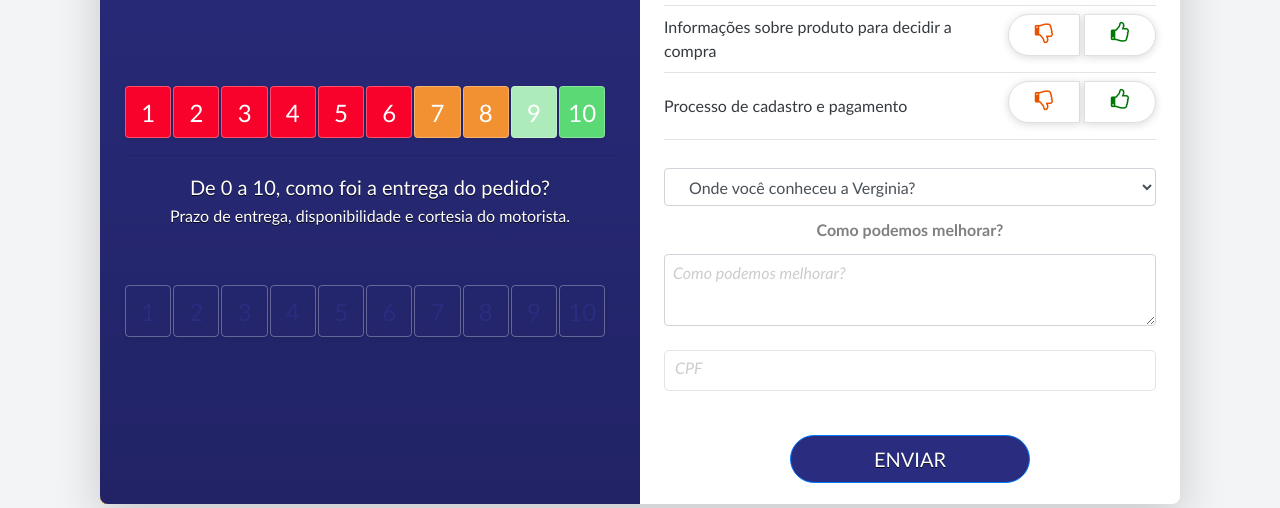
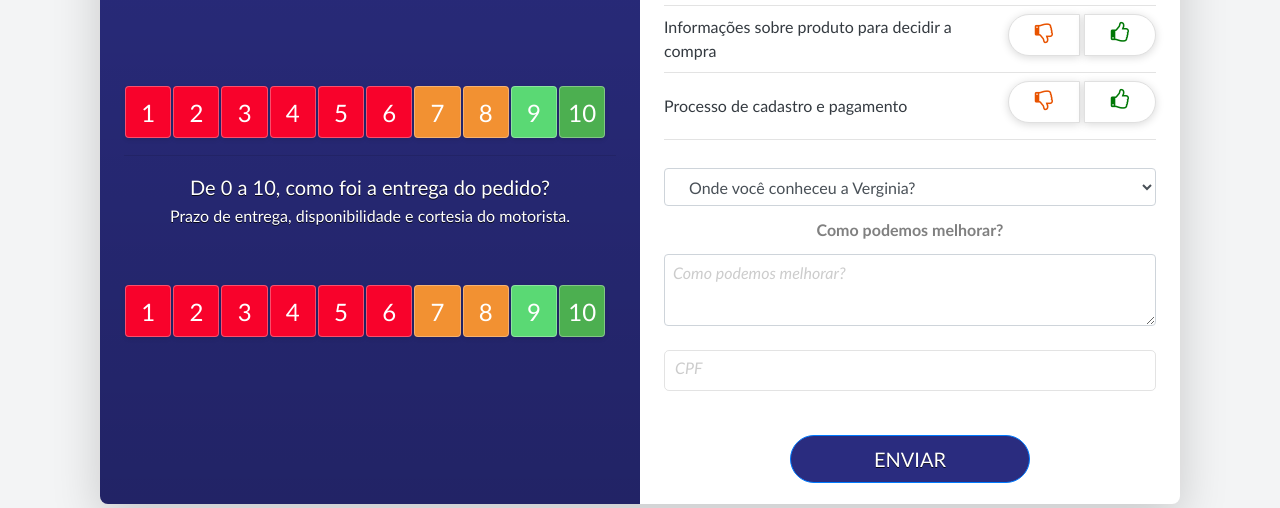
Before and after one commit to LojaVirtualTintasVerginia/assessment, a plain HTML site: page teste.html in a window 1280 px wide. Shown: the part 356-864 px from the top of the page. Drawn offline with Linux system fonts and the light colour scheme.

Commit message:
uptade css

```diff
--- a/css/style.css
+++ b/css/style.css
@@ -1470,7 +1470,7 @@ label:hover {
 }
 
 label:hover::before {
-	background : rgba(211, 84, 0, 0.2);
+	background : rgba(231, 99, 11, 0.2);
 }
 
 
@@ -1529,7 +1529,7 @@ input[value="10"]:checked + label {
 }
 
 input[type="radio"]:checked + label::before {
-	background : #D35400;
+	background : #0077ff !important;
 }
 input[id="dont-like-delivery"] {
 	display : none;
@@ -1916,7 +1916,7 @@ checkbox:checked ~ .background-color{
 	width: 100%;
 	height: 100%;
 	border-radius: 4px;
-	background-image: linear-gradient(298deg, var(--red), var(--yellow));
+
 	z-index: -1;
 }
 .checkbox-tools:checked + label .uil,
--- a/teste.html
+++ b/teste.html
@@ -99,11 +99,11 @@
                                       8
                                     </label>
                                     <input class="checkbox-tools" type="radio"  id="tool-9" name="entry.617082297" value="9">
-                                    <label class="for-checkbox-tools" for="tool-9" style="background-color: #adecba; color: #fff;">
+                                    <label class="for-checkbox-tools" for="tool-9" style="background-color: #5ad974; color: #fff;">
                                       9
                                     </label>
                                     <input class="checkbox-tools" type="radio" id="tool-10" name="entry.617082297" value="10">
-                                    <label class="for-checkbox-tools" for="tool-10" style="background-color: #5ad974;color: #fff;">
+                                    <label class="for-checkbox-tools" for="tool-10" style="background-color: #4CAF50;color: #fff;">
                                       10
                                     </label>
                       </div>
@@ -116,43 +116,43 @@
                       </div>
                       <div class="row no-gutters wrap__btn c-primary-content-input">
                         <input class="checkbox-tools" type="radio"  id="tool-11" name="entry.1568267600" value="1"  >
-                        <label class="for-checkbox-tools" for="tool-11" >
+                        <label class="for-checkbox-tools" for="tool-11" style="background-color: #f8022b; color: #fff;">
                           1
                         </label><!--
                         --><input class="checkbox-tools" type="radio" id="tool-12" name="entry.1568267600" value="2">
-                        <label class="for-checkbox-tools" for="tool-12">
+                        <label class="for-checkbox-tools" for="tool-12"style="background-color: #f8022b; color: #fff;">
                           2
                         </label><!--
                         --><input class="checkbox-tools" type="radio" id="tool-13" name="entry.1568267600" value="3">
-                        <label class="for-checkbox-tools" for="tool-13">
+                        <label class="for-checkbox-tools" for="tool-13"style="background-color: #f8022b; color: #fff;">
                           3
                         </label><!--
                         --><input class="checkbox-tools" type="radio"  id="tool-14" name="entry.1568267600" value="4">
-                        <label class="for-checkbox-tools" for="tool-14">
+                        <label class="for-checkbox-tools" for="tool-14"style="background-color: #f8022b; color: #fff;">
                           4
                         </label><!--
                         --><input class="checkbox-tools" type="radio" id="tool-15" name="entry.1568267600" value="5">
-                        <label class="for-checkbox-tools" for="tool-15">
+                        <label class="for-checkbox-tools" for="tool-15"style="background-color: #f8022b; color: #fff;">
                           5
                         </label><!--
                         --><input class="checkbox-tools" type="radio" id="tool-16" name="entry.1568267600" value="6">
-                        <label class="for-checkbox-tools" for="tool-16">
+                        <label class="for-checkbox-tools" for="tool-16"style="background-color: #f8022b; color: #fff;">
                           6
                         </label>
                         <input class="checkbox-tools" type="radio"  id="tool-17" name="entry.1568267600" value="7">
-                        <label class="for-checkbox-tools" for="tool-17">
+                        <label class="for-checkbox-tools" for="tool-17"style="background-color: #f29132; color: #fff;">
                           7
                         </label>
                         <input class="checkbox-tools" type="radio"  id="tool-18" name="entry.1568267600" value="8">
-                        <label class="for-checkbox-tools" for="tool-18">
+                        <label class="for-checkbox-tools" for="tool-18"style="background-color: #f29132; color: #fff;">
                           8
                         </label>
                         <input class="checkbox-tools" type="radio"  id="tool-19" name="entry.1568267600" value="9">
-                        <label class="for-checkbox-tools" for="tool-19">
+                        <label class="for-checkbox-tools" for="tool-19"style="background-color: #5ad974; color: #fff;">
                           9
                         </label>
                         <input class="checkbox-tools" type="radio" id="tool-20" name="entry.1568267600" value="10">
-                        <label class="for-checkbox-tools" for="tool-20">
+                        <label class="for-checkbox-tools" for="tool-20"style="background-color: #4CAF50; color: #fff;">
                           10
                         </label>
           </div>
```
